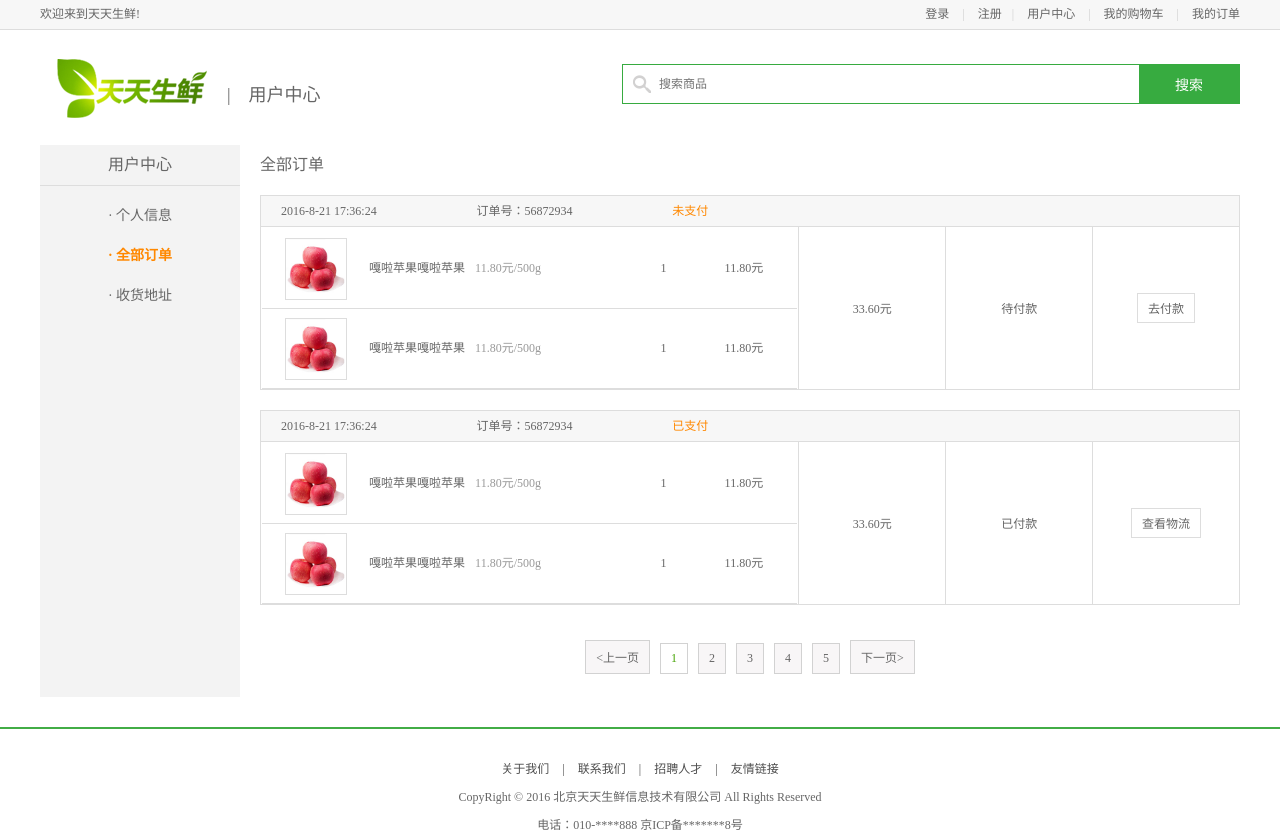
After one commit to yuzelong620/dailyfresh, a Django app: page /user/order in a window 1280 px wide. The commit adds this page. Run offline with Django 3.2, Linux system fonts and the light colour scheme; the visitor is signed in with stand-in values (Sample User, id 1); parts of the project's set-up code (start-up, migrations or seed data) failed here and were passed over.

Commit message:
2020.2.24

```diff
--- a/apps/user/urls.py
+++ b/apps/user/urls.py
@@ -1,6 +1,7 @@
 from django.conf.urls import url
 #from user import views
-from user.views import RegisterView,ActiveView,LoginView
+from django.contrib.auth.decorators import login_required
+from user.views import RegisterView,ActiveView,LoginView,UserInfoView,UserOrderView,AddressView
 
 urlpatterns = [
     #url(r'^register$', views.register, name='register'),    #注册跳转
@@ -8,5 +9,9 @@ urlpatterns = [
     url(r'^register$', RegisterView.as_view(),name='register'),
     url(r'^register_handle$', RegisterView.as_view(), name='register_handle'),
     url(r'^active/(?P<token>.*)$', ActiveView.as_view(), name='active'),
-    url(r'^login$', LoginView.as_view(), name='login')
+    url(r'^login$', LoginView.as_view(), name='login'),
+
+    url(r'^$', login_required(UserInfoView.as_view()), name='user'),
+    url(r'^order$', login_required(UserOrderView.as_view()), name='order'),
+    url(r'^address$', login_required(AddressView.as_view()), name='address')
 ]
--- a/apps/user/views.py
+++ b/apps/user/views.py
@@ -133,8 +133,10 @@ class LoginView(View):
             if user.is_active:
                 #记录登录状态
                 login(request,user)
+                #获取登录后要跳转的地址
+                next_url = request.GET.get('next', reverse('goods:index'))
                 # 跳转首页
-                response = redirect(reverse('goods:index'))
+                response = redirect(next_url)
                 #判断是否需要记住用户名
                 remember =request.POST.get('remember')
                 if remember == 'on':
@@ -148,3 +150,20 @@ class LoginView(View):
                 return render(request, 'login.html',{'errmsg':'账户未激活!'})
         else:
             return render(request, 'login.html', {'errmsg':'用户名或密码错误!'})
+
+class UserInfoView(View):
+    '''用户中心页面跳转'''
+    def get(self, request):
+        return render(request, 'user_center_info.html', {'page':'user'})
+
+
+class UserOrderView(View):
+    '''用户订单页面跳转'''
+    def get(self, request):
+        return render(request, 'user_center_order.html', {'page':'order'})
+
+
+class AddressView(View):
+    '''用户中心地址页'''
+    def get(self,request):
+        return render(request, 'user_center_site.html',{'page':'address'})
--- a/dailyfresh/settings.py
+++ b/dailyfresh/settings.py
@@ -168,3 +168,6 @@ CACHES = {
 
 SESSION_ENGINE="django.contrib.sessions.backends.cache"
 SESSION_CACHE_ALIAS = "default"
+
+
+LOGIN_URL='/user/login'
--- a/templates/base_user_center.html
+++ b/templates/base_user_center.html
@@ -6,9 +6,9 @@
         <div class="left_menu_con clearfix">
 			<h3>用户中心</h3>
 			<ul>
-				<li><a href="user_center_info.html" class="active">· 个人信息</a></li>
-				<li><a href="user_center_order.html">· 全部订单</a></li>
-				<li><a href="user_center_site.html">· 收货地址</a></li>
+				<li><a href="{% url 'user:user' %}"{% if page == 'user' %} class="active" {% endif %}>· 个人信息</a></li>
+				<li><a href="{% url 'user:order' %}" {% if page == 'order' %} class="active" {% endif %}>· 全部订单</a></li>
+				<li><a href="{% url 'user:address' %}" {% if page == 'address' %} class="active" {% endif %}>· 收货地址</a></li>
 			</ul>
 		</div>
         {% block right_content %}{% endblock right_content %}
--- /dev/null
+++ b/templates/user_center_order.html
@@ -0,0 +1,74 @@
+{% extends 'base_user_center.html' %}
+{% block right_content %}
+		<div class="right_content clearfix">
+				<h3 class="common_title2">全部订单</h3>
+				<ul class="order_list_th w978 clearfix">
+					<li class="col01">2016-8-21 17:36:24</li>
+					<li class="col02">订单号：56872934</li>
+					<li class="col02 stress">未支付</li>
+				</ul>
+
+				<table class="order_list_table w980">
+					<tbody>
+						<tr>
+							<td width="55%">
+								<ul class="order_goods_list clearfix">
+									<li class="col01"><img src="images/goods02.jpg"></li>
+									<li class="col02">嘎啦苹果嘎啦苹果<em>11.80元/500g</em></li>
+									<li class="col03">1</li>
+									<li class="col04">11.80元</li>
+								</ul>
+								<ul class="order_goods_list clearfix">
+									<li class="col01"><img src="images/goods02.jpg"></li>
+									<li class="col02">嘎啦苹果嘎啦苹果<em>11.80元/500g</em></li>
+									<li class="col03">1</li>
+									<li class="col04">11.80元</li>
+								</ul>
+							</td>
+							<td width="15%">33.60元</td>
+							<td width="15%">待付款</td>
+							<td width="15%"><a href="#" class="oper_btn">去付款</a></td>
+						</tr>
+					</tbody>
+				</table>
+
+				<ul class="order_list_th w978 clearfix">
+					<li class="col01">2016-8-21 17:36:24</li>
+					<li class="col02">订单号：56872934</li>
+					<li class="col02 stress">已支付</li>
+				</ul>
+				<table class="order_list_table w980">
+					<tbody>
+						<tr>
+							<td width="55%">
+								<ul class="order_goods_list clearfix">
+									<li class="col01"><img src="images/goods02.jpg"></li>
+									<li class="col02">嘎啦苹果嘎啦苹果<em>11.80元/500g</em></li>
+									<li class="col03">1</li>
+									<li class="col04">11.80元</li>
+								</ul>
+								<ul class="order_goods_list clearfix">
+									<li class="col01"><img src="images/goods02.jpg"></li>
+									<li class="col02">嘎啦苹果嘎啦苹果<em>11.80元/500g</em></li>
+									<li class="col03">1</li>
+									<li class="col04">11.80元</li>
+								</ul>
+							</td>
+							<td width="15%">33.60元</td>
+							<td width="15%">已付款</td>
+							<td width="15%"><a href="#" class="oper_btn">查看物流</a></td>
+						</tr>
+					</tbody>
+				</table>
+
+				<div class="pagenation">
+					<a href="#"><上一页</a>
+					<a href="#" class="active">1</a>
+					<a href="#">2</a>
+					<a href="#">3</a>
+					<a href="#">4</a>
+					<a href="#">5</a>
+					<a href="#">下一页></a>
+				</div>
+		</div>
+{% endblock right_content%}
```
Also changed, not shown: templates/user_center_info.html (added, +68 -0 lines), templates/user_center_site.html (added, +35 -0 lines).
